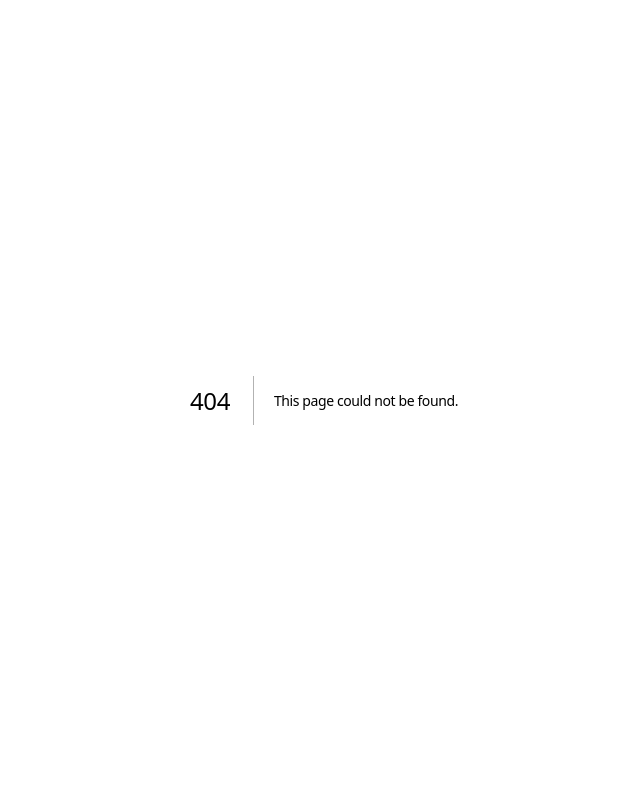
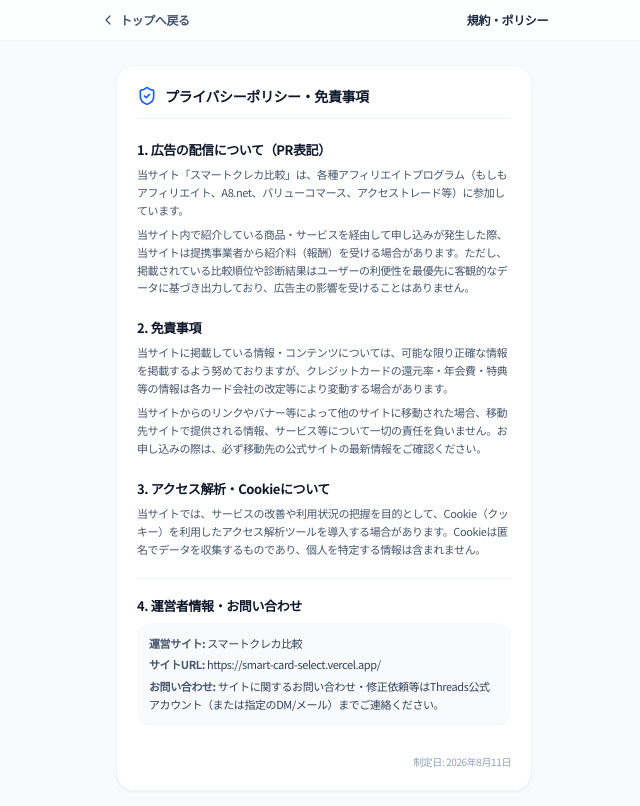
Before and after one commit to mizumar/smart-card-select, a Next.js app: page /privacy in a window 1280 px wide. Before the commit this address had no page. Shown: the top 806 px of the page, without its empty margins (316-956 px from the left). Built offline with nearby package versions, Linux system fonts and the light colour scheme.

Commit message:
✨ Update footer links to include privacy policy and improve layout

```diff
--- a/src/app/page.tsx
+++ b/src/app/page.tsx
@@ -151,21 +151,24 @@ export default function Home() {
 
       {/* フッター（PR表記・免責事項） */}
       <footer className="mt-12 pb-12 px-4 text-center text-slate-400 text-[10px] leading-relaxed max-w-md mx-auto border-t border-slate-200/60 pt-6">
-        {/* ★ 審査用コラムへの導線 */}
-        <div className="mb-6">
+        {/* ★ コラム ＆ プライバシーポリシーの導線 */}
+        <div className="flex items-center justify-center gap-3 mb-6">
           <Link
             href="/articles"
-            className="inline-flex items-center gap-1.5 text-xs font-bold text-slate-600 bg-white border border-slate-200 px-4 py-2 rounded-full shadow-2xs hover:bg-slate-50 transition-colors"
+            className="text-xs font-bold text-slate-600 bg-white border border-slate-200 px-3.5 py-1.5 rounded-full hover:bg-slate-50 transition-colors"
           >
-            <span>📖 クレカ知識・お役立ちコラム（全5記事）</span>
+            📖 コラム一覧
+          </Link>
+          <Link
+            href="/privacy"
+            className="text-xs font-bold text-slate-600 bg-white border border-slate-200 px-3.5 py-1.5 rounded-full hover:bg-slate-50 transition-colors"
+          >
+            🔒 プライバシーポリシー
           </Link>
         </div>
         <p className="font-bold text-slate-500 mb-2">【PR/広告開示】</p>
         <p className="mb-3">
           本サイトはアフィリエイトプログラムによる収益を得ています。掲載されている提携先のオファーによる報酬を受ける場合がありますが、比較・診断結果に影響を与えることはありません。
-        </p>
-        <p className="text-slate-400">
-          ※掲載情報の正確性には万全を期しておりますが、キャンペーン内容や還元率等は時期により変動します。最新の正確な情報は各クレジットカード公式サイトにてご確認ください。
         </p>
         <p className="mt-4 text-[9px] text-slate-300">
           &copy; 2026 スマートクレカ比較 All Rights Reserved.
--- /dev/null
+++ b/src/app/privacy/page.tsx
@@ -0,0 +1,103 @@
+import Link from "next/link";
+import { ChevronLeft, ShieldCheck } from "lucide-react";
+
+export const metadata = {
+  title: "プライバシーポリシー・免責事項 | スマートクレカ比較",
+  description:
+    "スマートクレカ比較のプライバシーポリシー、免責事項、運営者情報、アクセス解析ツールおよび広告配信に関する表示です。",
+};
+
+export default function PrivacyPage() {
+  return (
+    <div className="min-h-screen bg-slate-50/80 pb-16">
+      {/* ヘッダー */}
+      <header className="sticky top-0 z-20 bg-white/70 backdrop-blur-md border-b border-slate-100 px-4 py-3">
+        <div className="max-w-md mx-auto flex items-center justify-between">
+          <Link
+            href="/"
+            className="flex items-center gap-1 text-xs font-bold text-slate-600 hover:text-slate-900 transition-colors"
+          >
+            <ChevronLeft className="w-4 h-4" />
+            <span>トップへ戻る</span>
+          </Link>
+          <span className="text-xs font-extrabold text-slate-800">
+            規約・ポリシー
+          </span>
+        </div>
+      </header>
+
+      {/* 本文 */}
+      <main className="max-w-md mx-auto px-4 pt-6 text-slate-700 text-xs leading-relaxed space-y-6">
+        <div className="bg-white rounded-2xl p-5 border border-slate-100 shadow-xs space-y-5">
+          <div className="flex items-center gap-2 border-b border-slate-100 pb-3">
+            <ShieldCheck className="w-5 h-5 text-blue-600 shrink-0" />
+            <h1 className="text-sm font-extrabold text-slate-900">
+              プライバシーポリシー・免責事項
+            </h1>
+          </div>
+
+          {/* 1. 広告配信について */}
+          <section className="space-y-1.5">
+            <h2 className="font-bold text-slate-900 text-[13px]">
+              1. 広告の配信について（PR表記）
+            </h2>
+            <p className="text-[11px] text-slate-600 leading-relaxed">
+              当サイト「スマートクレカ比較」は、各種アフィリエイトプログラム（もしもアフィリエイト、A8.net、バリューコマース、アクセストレード等）に参加しています。
+            </p>
+            <p className="text-[11px] text-slate-600 leading-relaxed">
+              当サイト内で紹介している商品・サービスを経由して申し込みが発生した際、当サイトは提携事業者から紹介料（報酬）を受ける場合があります。ただし、掲載されている比較順位や診断結果はユーザーの利便性を最優先に客観的なデータに基づき出力しており、広告主の影響を受けることはありません。
+            </p>
+          </section>
+
+          {/* 2. 免責事項 */}
+          <section className="space-y-1.5">
+            <h2 className="font-bold text-slate-900 text-[13px]">
+              2. 免責事項
+            </h2>
+            <p className="text-[11px] text-slate-600 leading-relaxed">
+              当サイトに掲載している情報・コンテンツについては、可能な限り正確な情報を掲載するよう努めておりますが、クレジットカードの還元率・年会費・特典等の情報は各カード会社の改定等により変動する場合があります。
+            </p>
+            <p className="text-[11px] text-slate-600 leading-relaxed">
+              当サイトからのリンクやバナー等によって他のサイトに移動された場合、移動先サイトで提供される情報、サービス等について一切の責任を負いません。お申し込みの際は、必ず移動先の公式サイトの最新情報をご確認ください。
+            </p>
+          </section>
+
+          {/* 3. 個人情報の利用目的・アクセス解析 */}
+          <section className="space-y-1.5">
+            <h2 className="font-bold text-slate-900 text-[13px]">
+              3. アクセス解析・Cookieについて
+            </h2>
+            <p className="text-[11px] text-slate-600 leading-relaxed">
+              当サイトでは、サービスの改善や利用状況の把握を目的として、Cookie（クッキー）を利用したアクセス解析ツールを導入する場合があります。Cookieは匿名でデータを収集するものであり、個人を特定する情報は含まれません。
+            </p>
+          </section>
+
+          {/* 4. 運営者情報 */}
+          <section className="space-y-1.5 border-t border-slate-100 pt-4">
+            <h2 className="font-bold text-slate-900 text-[13px]">
+              4. 運営者情報・お問い合わせ
+            </h2>
+            <div className="bg-slate-50 p-3 rounded-xl space-y-1 text-[11px]">
+              <p>
+                <span className="font-bold text-slate-600">運営サイト:</span>{" "}
+                スマートクレカ比較
+              </p>
+              <p>
+                <span className="font-bold text-slate-600">サイトURL:</span>{" "}
+                https://smart-card-select.vercel.app/
+              </p>
+              <p>
+                <span className="font-bold text-slate-600">お問い合わせ:</span>{" "}
+                サイトに関するお問い合わせ・修正依頼等はThreads公式アカウント（または指定のDM/メール）までご連絡ください。
+              </p>
+            </div>
+          </section>
+
+          <p className="text-[10px] text-slate-400 text-right pt-2">
+            制定日: 2026年8月11日
+          </p>
+        </div>
+      </main>
+    </div>
+  );
+}
```
